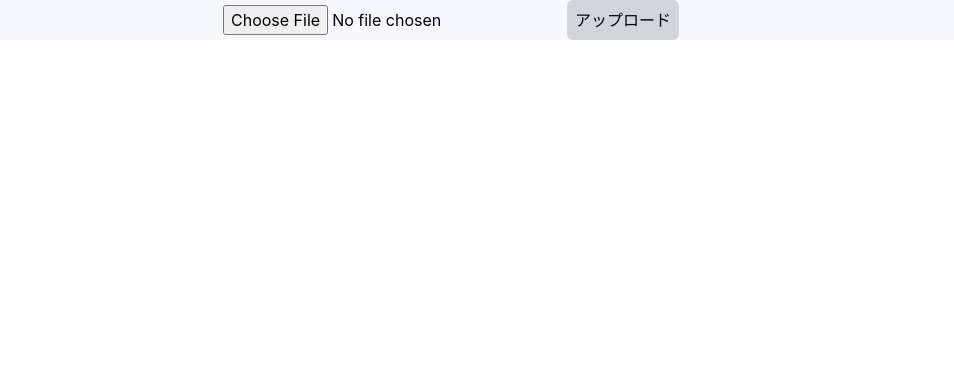
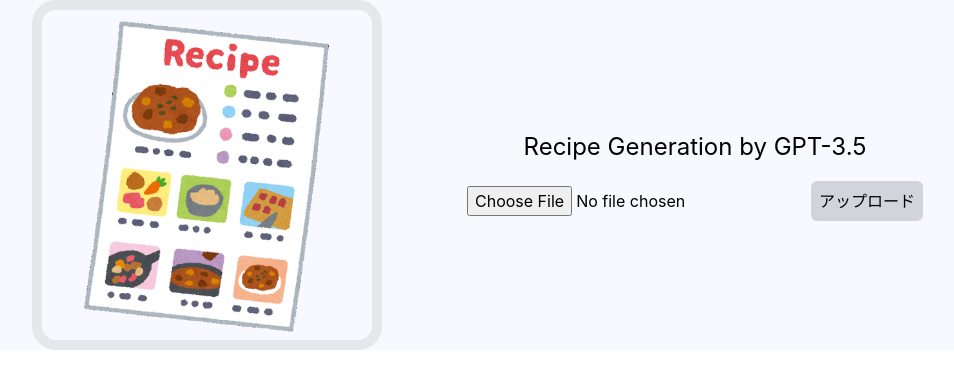
Before and after one commit to VI2023-App/recipe, a React app in the folder react_recipe_app/: page / in a window 1280 px wide. Shown: the top 388 px of the page, without its empty margins (189-1143 px from the left). Built offline with nearby package versions, Linux system fonts and the light colour scheme.

Commit message:
init home

```diff
--- a/react_recipe_app/package.json
+++ b/react_recipe_app/package.json
@@ -26,6 +26,7 @@
     "eslint-config-react-app": "^7.0.1",
     "eslint-webpack-plugin": "^3.1.1",
     "file-loader": "^6.2.0",
+    "framer-motion": "^10.16.4",
     "fs-extra": "^10.0.0",
     "html-webpack-plugin": "^5.5.0",
     "identity-obj-proxy": "^3.0.0",
--- a/react_recipe_app/src/App.js
+++ b/react_recipe_app/src/App.js
@@ -1,10 +1,11 @@
 import './App.css';
-import ImageUpload from './components/ImageUpload';
+import Header from './components/Header';
+import Home from './components/Home';
 
 function App() {
   return (
     <div className="App bg-ghostWhite">
-      <ImageUpload />
+      <Home />
     </div>
   );
 }
--- /dev/null
+++ b/react_recipe_app/src/components/Header.jsx
@@ -0,0 +1,31 @@
+import React, { useEffect, useState } from "react";
+
+const Header = () =>{
+    const [toggle, setToggle] = useState(false);
+    const [isTop, setIsTop] = useState(false);
+    useEffect(() => {
+        window.addEventListener("scroll", () => {
+            setIsTop(window.scrollY > 20);
+        });
+    }, []);
+    return(
+        <div className={`${isTop ? "shadow-xl bg-yellow100" : ""} fixed w-full top-0 left-0 z-20`}>
+            <div className="container mx-auto flex items-center justify-between py-4 px-2">
+                {/*左上のアイコン*/}
+                <div className="flex items-center gap-2">
+                    <div className="rounded-full w-8 h-8 bg-ghostWhite flex items-center justify-center text-black">
+                        R
+                    </div>
+                    <p className="text-xl">
+                        <span className="opacity-80">Recipe Generation by GPT-3.5</span>
+                    </p>
+                </div>
+                <div className="md:flex hidden items-center gap-6">
+
+                </div>
+            </div>
+        </div>
+    );
+}
+
+export default Header;
--- /dev/null
+++ b/react_recipe_app/src/components/Home.jsx
@@ -0,0 +1,60 @@
+import React, { useState } from 'react';
+import { motion } from "framer-motion";
+import img_recipe from "../assets/img_recipe.png"
+
+const Home = () =>{
+    const [image, setImage] = useState(null);
+    const handleImageChange = (e) => {
+        const file = e.target.files[0];
+        setImage(file);
+    };
+
+    const handleSubmit = async (e) => {
+        e.preventDefault();
+        // 画像をFlaskに送信
+        const formData = new FormData();
+        formData.append('image', image);
+
+        try {
+            const response = await fetch('/upload', {
+                method: 'POST',
+                body: formData,
+            });
+            if (response.ok) {
+                console.log('image uploaded');
+            } else {
+                console.error('upload error');
+            }
+        } catch (error) {
+            console.error('network error', error);
+        }
+    };
+
+    return(
+        <div className="section flex justify-center items-center" id="home">
+            <div className="grid md:grid-cols-2 place-items-center gap-8">
+                <div className="w-[300px] h-[300px] sm:w-[350px] sm:h-[350px]
+                    rounded-3xl overflow-hidden shadow-iconShadow border-[10px] border-solid border-mistyrose">
+                        <img src={img_recipe} alt="img_recipe" className="w-full h-full object-cover" />
+                </div>
+                <motion.div
+                    initial={{ opacity: 0, x: -50 }}
+                    whileInView={{ opacity: 1, x: 0 }}
+                    transition={{ duration: 0.5 }}
+                >
+                    <div className="text-black sm:text-[1.5rem] font-bond mb-4">
+                        Recipe Generation by GPT-3.5
+                    </div>
+                    <div>
+                        <form onSubmit={handleSubmit}>
+                            <input type="file" onChange={handleImageChange} />
+                            <button type="submit" className="bg-gray-300 border-0 p-2 rounded-md hover:bg-gray-400 hover:text-white">アップロード</button>
+                        </form>
+                    </div>
+                </motion.div>
+            </div>
+        </div>
+    );
+}
+
+export default Home;
--- a/react_recipe_app/tailwind.config.js
+++ b/react_recipe_app/tailwind.config.js
@@ -5,7 +5,8 @@
   theme: {
     extend: {
       colors: {
-        ghostWhite: "#f8f8ff"
+        ghostWhite: "#f8f8ff",
+        yellow100:"#fef9c3"
       }
     },
   },
```
Also changed, not shown: react_recipe_app/src/assets/img_recipe.png (added), 1 other file (tests, documents, lock files or other folders).
